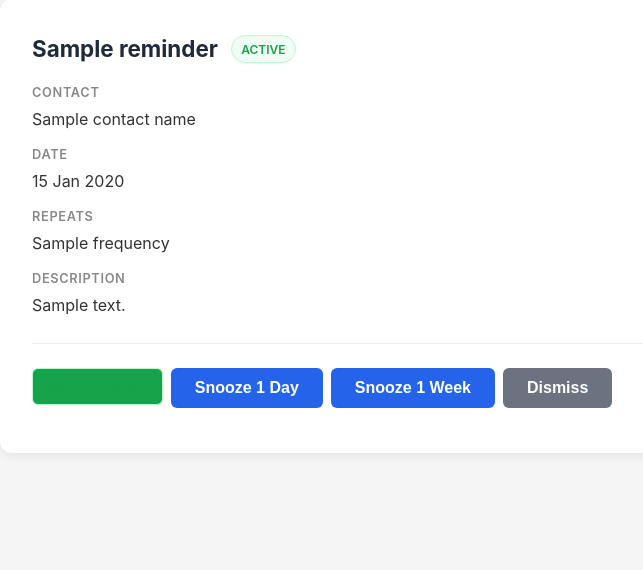
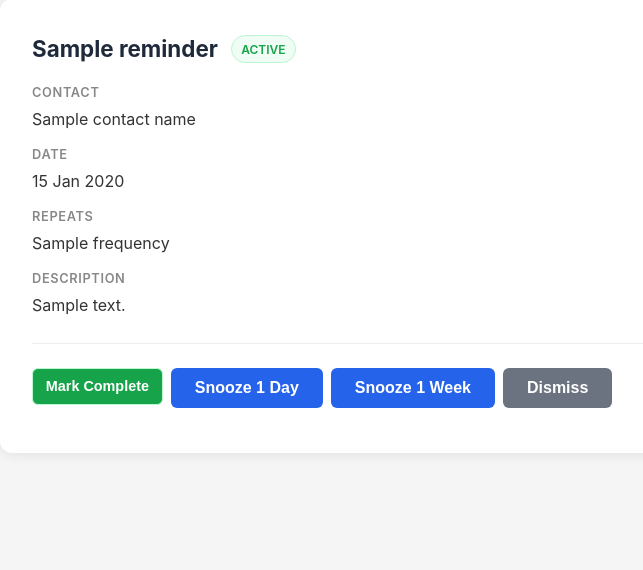
Before and after one commit to benkaiser/mob-mcp-crm, a Node project: template src/server/views/reminder.ejs in a window 1280 px wide. Shown: the part 89-659 px from the top of the page, without its empty margins (296-939 px from the left). Run offline with Node 20 templates, Linux system fonts and the light colour scheme; the template is opened without the code that fills it: most values are stand-ins (such as "Sample title", 1, 10 or a date in 2020); some libraries are stand-ins or nearby versions.

Commit message:
Fix invisible text on "Mark Complete" button in reminder view (#9)
* Initial plan

* fix: add color: #fff to button.success to fix invisible text in reminder.ejs

Co-authored-by: benkaiser <608054+benkaiser@users.noreply.github.com>

---------

Co-authored-by: copilot-swe-agent[bot] <198982749+Copilot@users.noreply.github.com>
Co-authored-by: benkaiser <608054+benkaiser@users.noreply.github.com>

```diff
--- a/src/server/views/reminder.ejs
+++ b/src/server/views/reminder.ejs
@@ -23,7 +23,7 @@
     .detail-value { font-size: 1rem; color: #333; }
     .actions { display: flex; gap: 0.5rem; flex-wrap: wrap; margin-top: 1.5rem; padding-top: 1.5rem; border-top: 1px solid #eee; }
     .actions form { margin: 0; }
-    button.success { background: #16a34a; }
+    button.success { background: #16a34a; color: #fff; }
     button.success:hover { background: #15803d; }
     button.info { background: #2563eb; }
     button.info:hover { background: #1d4ed8; }
```
